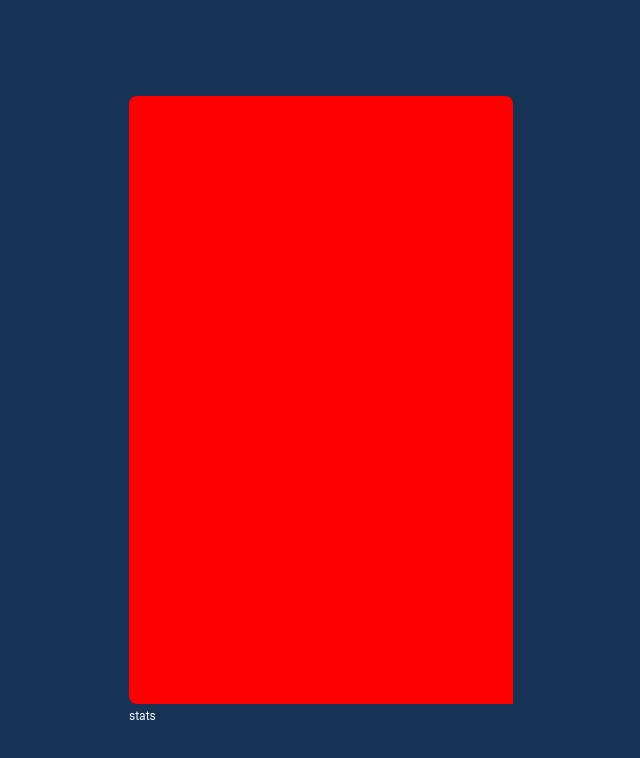
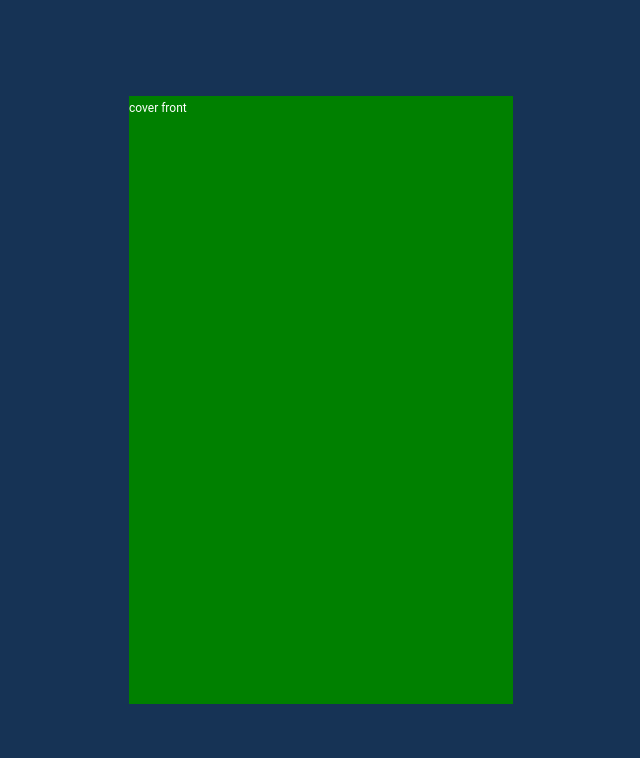
Before and after one commit to engelcituk/pokedex, a plain HTML site: page index.html in a window 1280 px wide. Shown: the whole page, without its empty margins (319-959 px from the left). Drawn offline with Linux system fonts and the light colour scheme; a web font is replaced by a local one.

Commit message:
Creando el Componente de cover y animación 3d

```diff
--- /dev/null
+++ b/css/cover.css
@@ -0,0 +1,32 @@
+.cover {
+
+}
+
+.cover-front{
+    block-size: inherit;
+    inline-size: inherit;
+    /* background-color: var(--primary); */
+    background-color: green;
+    position: absolute;
+    inset: 0;/*Toma el tamaño del elemento mas cercano*/
+    z-index: 2;
+    transition: 1s transform;
+    /* transform: rotateY(50deg); */
+    transform-origin: right center;
+    backface-visibility: hidden;
+}
+
+.cover-back{
+    block-size: inherit;
+    inline-size: inherit;
+    /* background-color: var(--primary); */
+    background-color: blue;
+    position: absolute;
+    inset: 0;/*Toma el tamaño del elemento mas cercano*/
+    z-index: 1;
+    inset-inline-start: 100%;
+    backface-visibility: hidden;
+    transform: rotateY(-180deg);
+    transition: 1s transform;
+    transform-origin: left center;
+}
--- a/css/index.css
+++ b/css/index.css
@@ -1,5 +1,7 @@
 
 @import './pokedex.css';
+@import './cover.css';
+
 
 :root {
   --black: #300f16;
--- a/css/pokedex.css
+++ b/css/pokedex.css
@@ -4,10 +4,22 @@
     inline-size: 100%;
     /* border: 1px solid red; */
     outline: none;
+    position: relative;
+    perspective: 1000px;
+}
+
+.pokedex:is(:hover, :focus, :focus-within) .cover-front{
+    border: 1px solid red;
+    transform: rotateY(180deg);
+}
+
+.pokedex:is(:hover, :focus, :focus-within) .cover-back{
+    border: 1px solid red;
+    transform: rotateY(0);
 }
 
 .pokedex-main{
-    background-color: red;
+    background-color: var(--primary);
     block-size: inherit;
     border-radius: .5rem .5rem 0 .5rem;
     box-sizing: border-box;
--- a/index.html
+++ b/index.html
@@ -16,11 +16,14 @@
 </head>
 <body>
   <main class="pokedex" tabindex="0">
-    <section class="pokedex-main">
-
+    <section class="pokedex-main" aria-label="Información general del pokemón">
+      Main
     </section>
-    <section>
-      stats
+    <div class="cover-front">
+      cover front
+    </div>
+    <section class="cover-back" aria-label="Estadísticas del pokemón">
+      cover back
     </section>
   </main>
   </body>
```
